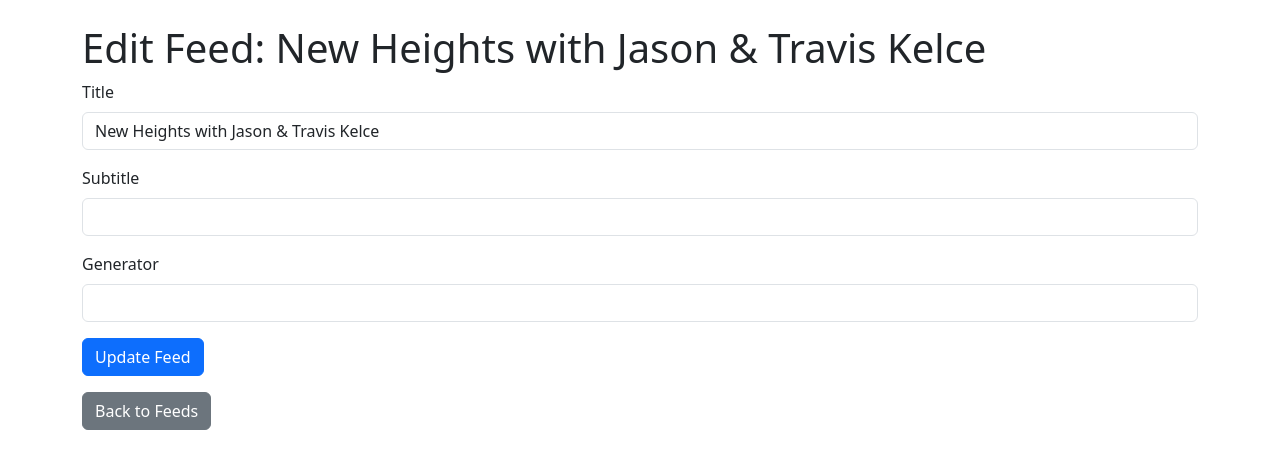
After one commit to Benson-Gikonyo/rss-feed-reader, a Flask app: page /edit_feed/3 in a window 1280 px wide. The commit adds this page. Shown: the top 469 px of the page. Run offline with Flask 3, Linux system fonts and the light colour scheme; data comes from the database, SQL or seed files in the repository; both versions use the stored data as it was after the commit.

Commit message:
users can now edit metadata

```diff
--- a/app.py
+++ b/app.py
@@ -1,6 +1,6 @@
 from flask import Flask, render_template, request, url_for, flash, redirect
 import feedparser
-from database import list_feeds, get_articles, get_feed_id, insert_feed, delete_feed, get_feed_by_id, insert_article, delete_articles_by_feed
+from database import list_feeds, get_articles, get_feed_id, insert_feed, delete_feed, get_feed_by_id, insert_article, delete_articles_by_feed,  update_metadata
 from main import parse_url
 from dotenv import load_dotenv
 import os
@@ -120,5 +120,37 @@
     flash("Feed refreshed successfully!", "Success")
     return redirect(url_for("home"))
 
+# edit feed metadata
+@app.route("/edit_feed/<int:feed_id>", methods=["GET", "POST"])
+def edit_feed(feed_id):
+    feed = get_feed_by_id(feed_id)
+
+    if not feed:
+        flash("Feed not found", "danger")
+        return redirect(url_for("home"))
+
+    if request.method == "POST":
+
+        print(f"DEBUG: Received POST request for feed_id {feed_id}")
+
+        # Print form data to check if 'title' exists
+        print(f"DEBUG: Form Data: {request.form}")
+
+
+        title = request.form.get("title", "").strip()
+        subtitle = request.form.get("subtitle", "").strip()
+        generator = request.form.get("generator", "").strip()
+
+        if not title:  # Ensure title is provided
+            flash("Title cannot be empty!", "danger")
+            return redirect(url_for("edit_feed", feed_id=feed_id))
+
+        update_metadata(feed_id, title, subtitle, generator)
+
+        flash("Feed metadata updated successfully.", "success")
+        return redirect(url_for("home"))
+
+    return render_template("edit_feed.html", feed=feed)
+
 if __name__ == '__main__':
     app.run(debug=True)
--- a/database.py
+++ b/database.py
@@ -252,7 +252,23 @@
     finally:
         conn.close()
 
+def update_metadata(feed_id, title, subtitle, generator):
+    try:
+        conn = sqlite3.connect("rss_feeds.db")
+        cursor = conn.cursor()
 
+        cursor.execute('''
+            UPDATE feeds
+            SET title = ?, subtitle = ?, generator = ? WHERE id = ?''',
+            (title, subtitle, generator, feed_id))
+
+        conn.commit()
+
+    except sqlite3.Error as e:
+        print(f"Database error: {e}")
+
+    finally:
+        conn.close()
 
 # def insert_feed(title, link, subtitle, generator):
 #     conn = sqlite3.connect("rss_feeds.db")
--- /dev/null
+++ b/templates/edit_feed.html
@@ -0,0 +1,34 @@
+<!DOCTYPE html>
+<html lang="en">
+<head>
+    <meta charset="UTF-8">
+    <meta name="viewport" content="width=device-width, initial-scale=1.0">
+    <title>Edit Feed - {{ feed.title }}</title>
+    <link href="https://cdn.jsdelivr.net/npm/bootstrap@5.3.0/dist/css/bootstrap.min.css" rel="stylesheet">
+</head>
+<body>
+    <div class="container mt-4">
+        <h1>Edit Feed: {{ feed.title }}</h1>
+
+        <form method="POST">
+            <div class="mb-3">
+                <label for="title" class="form-label">Title</label>
+                <input type="text" class="form-control" id="title" name="title" value="{{ feed.title }}" required>
+            </div>
+            <div class="mb-3">
+                <label for="subtitle" class="form-label">Subtitle</label>
+                <input type="text" class="form-control" id="subtitle" name="subtitle" value="{{ feed.subtitle }}" required>
+            </div>
+            <div class="mb-3">
+                <label for="generator" class="form-label">Generator</label>
+                <input type="text" class="form-control" id="generator" name="generator" value="{{ feed.generator }}" required>
+            </div>
+            <button type="submit" class="btn btn-primary">Update Feed</button>
+        </form>
+
+        <a href="/" class="btn btn-secondary mt-3">Back to Feeds</a>
+    </div>
+
+    <script src="https://cdn.jsdelivr.net/npm/bootstrap@5.3.0/dist/js/bootstrap.bundle.min.js"></script>
+</body>
+</html>
--- a/templates/index.html
+++ b/templates/index.html
@@ -65,6 +65,8 @@
                     <button type="submit" class="btn btn-primary btn-sm">Refresh</button>
                 </form>
 
+                <a href="{{ url_for('edit_feed', feed_id=feed.id) }}" class="btn btn-warning btn-sm">Edit</a>
+
             {% endfor %}
 
         </div>
```
Also changed, not shown: rss_feeds.db.
